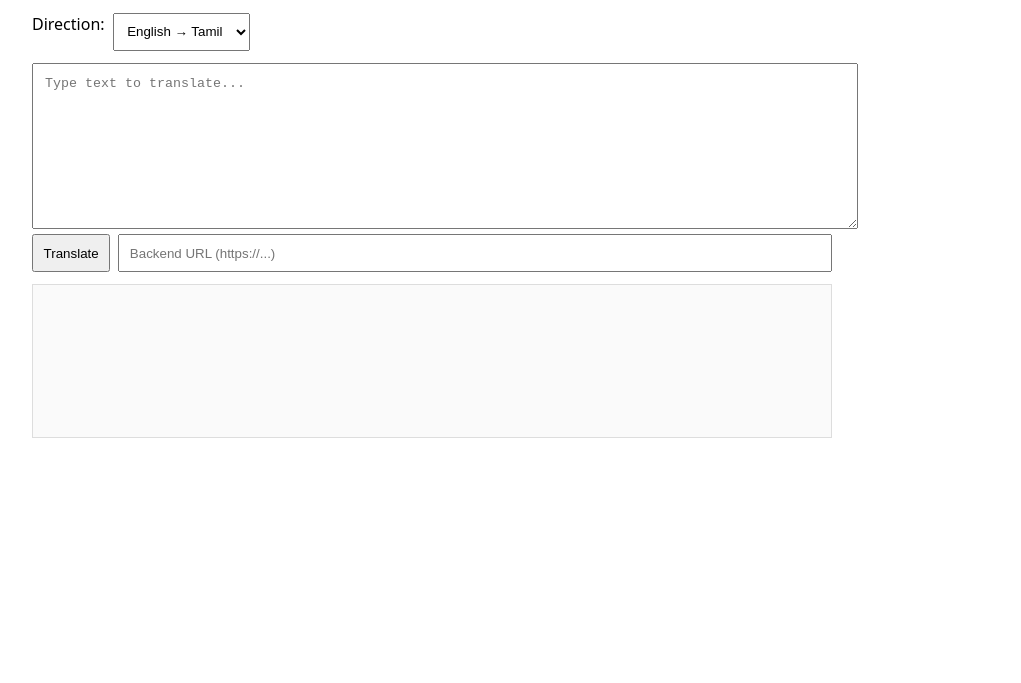
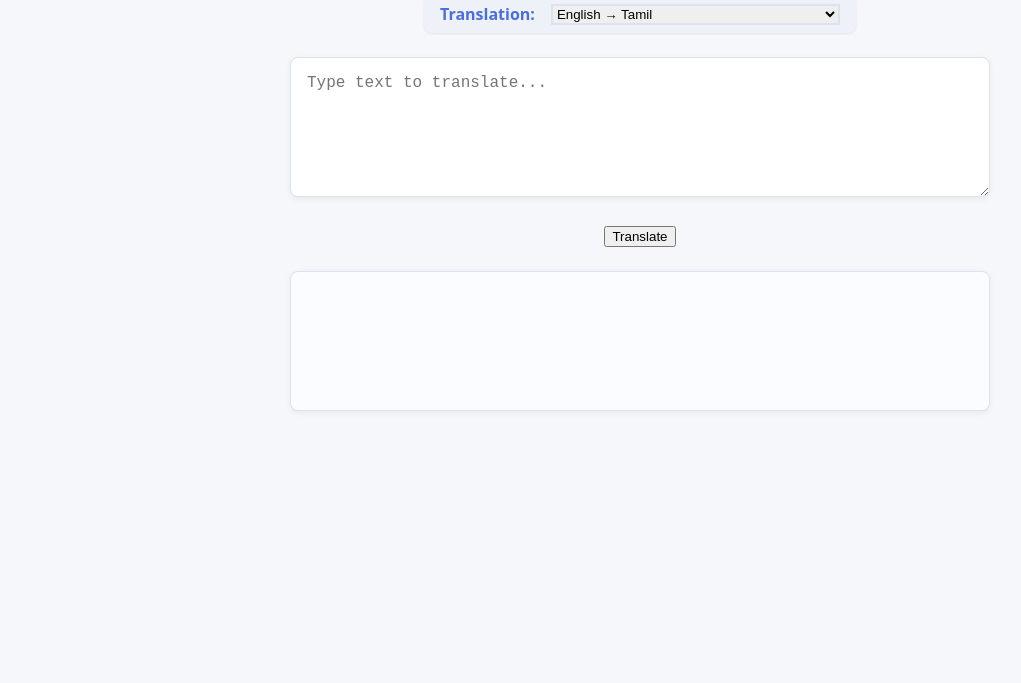
Before and after one commit to balaji-krishna/Translator_Chat_Basic, a plain HTML site: page index.html in a window 1280 px wide. Shown: the part 117-800 px from the top of the page, without its empty margins (0-1021 px from the left). Drawn offline with Linux system fonts and the light colour scheme.

Commit message:
Updated files

```diff
--- a/index.html
+++ b/index.html
@@ -2,39 +2,112 @@
 <html lang="en">
 <head>
   <meta charset="utf-8" />
-  <title>English ↔ Tamil Translator</title>
+  <title>AI powered English ↔ Tamil Translator</title>
   <meta name="viewport" content="width=device-width, initial-scale=1" />
   <style>
-    body { font-family: system-ui, Arial, sans-serif; margin: 2rem; max-width: 800px }
-    .row { display: flex; gap: .5rem; margin-bottom: .75rem; flex-wrap: wrap }
-    textarea { width: 100%; height: 140px; padding: .75rem }
-    select, button, input { padding: .6rem }
-    .log { border: 1px solid #ddd; padding: 1rem; min-height: 120px; white-space: pre-wrap; background: #fafafa }
-    .muted { color: #666; font-size: .9rem }
-    .msg-user { font-weight: 600 }
-    .msg-bot { }
+    body {
+      font-family: system-ui, Arial, sans-serif;
+      margin: 0;
+      background-color: #f5f7fa;
+      color: #333;
+    }
+    .container {
+      max-width: 700px;
+      margin: 0 auto;
+      padding: 2rem;
+      text-align: center;
+    }
+    .translation-selector {
+      align-items: center;
+      background-color: #eef1f8;
+      padding: 0.5rem 1rem;
+      border-radius: 8px;
+      margin: 1rem auto;
+      max-width: 400px;
+      box-shadow: 0 1px 3px rgba(0,0,0,0.08);
+    }
+
+    .translation-selector label {
+      font-weight: bold;
+      color: #4a6ee0;
+      margin-right: 0.5rem;
+    }
+
+    .translation-selector select {
+      flex-grow: 1;
+      border: 2px solid #dde1f0;
+      transition: border-color 0.2s;
+    }
+
+    .translation-selector select:focus {
+      border-color: #4a6ee0;
+      outline: none;
+    }
+    h1 {
+      color: #4a6ee0;
+      margin-bottom: 0.5rem;
+    }
+    .row {
+      display: flex;
+      gap: .5rem;
+      margin-bottom: .75rem;
+      justify-content: center;
+    }
+    .translation-box {
+      margin: 1.5rem 0;
+      width: 100%;
+    }
+    textarea, .log {
+      width: 100%;
+      min-height: 140px;
+      padding: 1rem;
+      border-radius: 8px;
+      border: 1px solid #dde1f0;
+      box-shadow: 0 2px 6px rgba(0,0,0,0.06);
+      box-sizing: border-box;
+      font-size: 1rem;
+      transition: border-color 0.2s;
+    }
+    textarea:focus {
+      border-color: #4a6ee0;
+      outline: none;
+    }
+
+    .log {
+      background-color: #fbfcff;
+      margin: 0;
+    }
+
+    textarea {
+      resize: vertical;
+      height: 140px;
+    }
   </style>
 </head>
 <body>
+  <div class="container">
     <h1>English ↔ Tamil Translator</h1>
-  <p class="muted">Secure: API key is kept on the server. Frontend calls a backend proxy.</p>
 
-  <div class="row">
-    <label for="direction">Direction:</label>
+    <div class="row translation-selector">
+      <label for="direction">Translation:</label>
       <select id="direction">
         <option value="en-ta">English → Tamil</option>
         <option value="ta-en">Tamil → English</option>
       </select>
     </div>
 
+    <div class="translation-box">
       <textarea id="user-input" placeholder="Type text to translate..."></textarea>
+    </div>
 
     <div class="row">
       <button id="translate-btn">Translate</button>
-    <input id="backend-url" placeholder="Backend URL (https://...)" style="flex:1" />
     </div>
 
+    <div class="translation-box">
       <div id="output" class="log"></div>
+    </div>
+  </div>
 
   <script src="main.js"></script>
 </body>
--- a/main.js
+++ b/main.js
@@ -1,6 +1,4 @@
-// Set your deployed backend URL once and commit (or enter it in the input box):
-// Example: const BACKEND = "https://en-ta-translator.onrender.com";
-let BACKEND = "https://translator-chat-basic.onrender.com"; // leave blank to use the input field
+let BACKEND = "https://translator-chat-basic.onrender.com";
 
 const directionEl = document.getElementById("direction");
 const inputEl = document.getElementById("user-input");
```
Also changed, not shown: 1 other file. Lines whose indentation alone changed are shown as unchanged.
